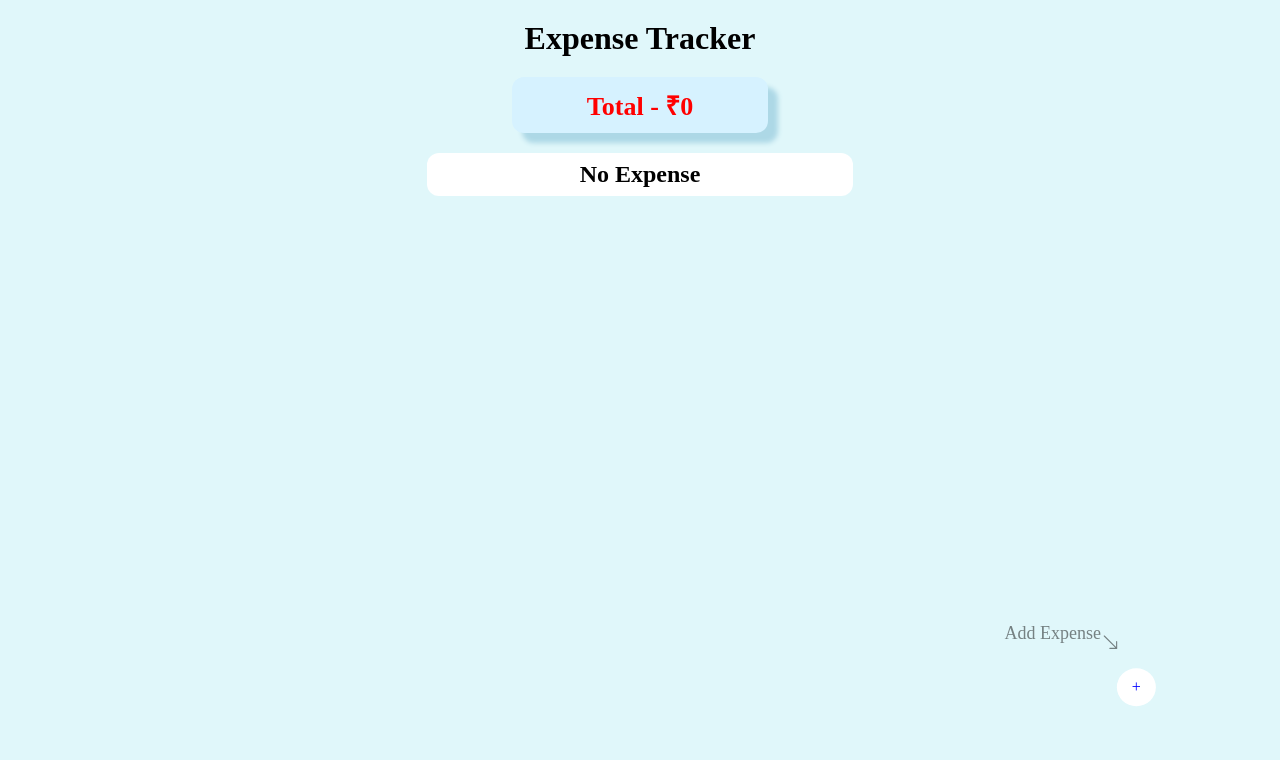
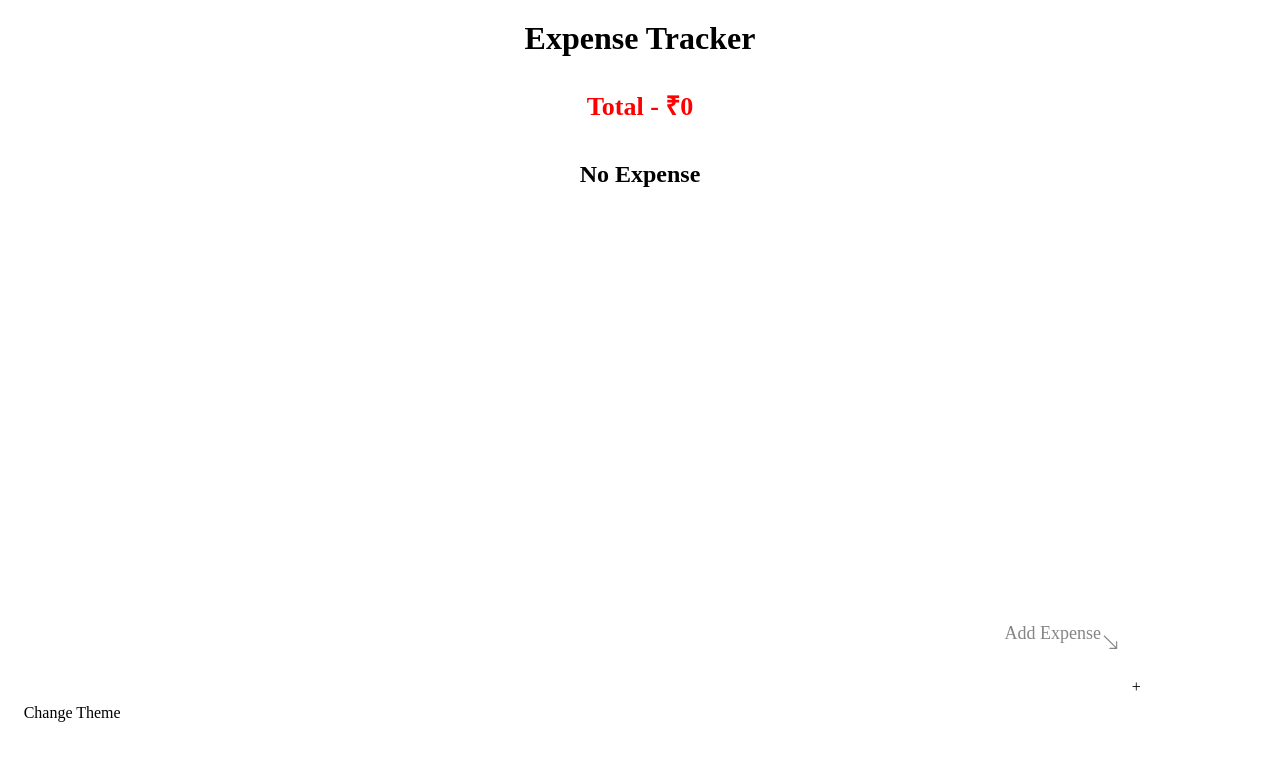
Before and after one commit to pancholiraj27/expenseTracker, a React (Create React App) app: page / in a window 1280 px wide. Shown: the top 760 px of the page. Built offline with nearby package versions, Linux system fonts and the light colour scheme.

Commit message:
added background changing system

```diff
--- a/src/App.css
+++ b/src/App.css
@@ -1,5 +1,57 @@
+.cyan {
+  --bgColor: #e0f7fa;
+  --bgOutside: #ffffff;
+  --totalBox: #d6f2ff
+  --textColor: #000000;
+  --expense: #ff0000;
+  --addBtn: #0000ff;
+  --addBtnHover: #ffffff;
+  --bgAddHover: black;
+  --boxShadow: lightblue;
+  --btnColor: lightblue;
+  --bgColorOpacity: rgba(0, 0, 0, 0.7);
+  --headingColor: black;
+  --borderRadius: black;
+}
+
+.black {
+  --bgColor: rgb(0, 0, 0);
+  --bgOutside: #ffffff;
+  --totalBox: rgb(15, 13, 13);
+  --textColor: black;
+  --expense: #ff0000;
+  --addBtn: #0000ff;
+  --addBtnHover: black;
+  --bgAddHover:#d3d3d3;
+  --boxShadow: #a1a1a1;
+  --btnColor: #a1a1a1;
+  --bgColorOpacity: rgba(255,255,255,.9);
+  --headingColor: white;
+--borderRadius: white;
+}
+
+.white {
+  --bgColor: rgb(255, 255, 255);
+  --bgOutside: black;
+  --totalBox: rgb(255, 249, 249);
+  --totalBox: rgb(255, 249, 249);
+  --textColor: white;
+  --expense: #ff0000;
+  --addBtn: #0000ff;
+  --addBtnHover: rgb(209, 208, 208);
+  --bgAddHover: black;
+  --boxShadow: #494949;
+  --btnColor: #494949;
+  --bgColorOpacity: rgb(0, 0, 0 , .9);
+  --headingColor: black;
+  --borderRadius: black;
+}
+
+
+
+
 .mainContainer {
-  background-color: #e0f7fa;
+  background-color: var(--bgColor);
   width: 100%;
   min-height: 100vh;
   text-align: center;
@@ -13,11 +65,12 @@
 
 .innerContainer .heading {
   padding-top: 20px;
+  color: var(--headingColor);
 }
 .addExpense {
   position: fixed;
-  color: blue;
-  background-color: white;
+  color: var(--addBtn);
+  background-color: var(--bgOutside);
   border-radius: 50%;
   padding: 10px 15px;
   left: 90%;
@@ -27,8 +80,9 @@
 }
 
 .addExpense:hover {
-  color: white;
-  background-color: black;
+  color: var(--addBtnHover);
+  background-color: var(--bgAddHover);
+  /* background-color: white; */
   transition: 0.3s ease-in;
 }
 
--- a/src/App.js
+++ b/src/App.js
@@ -2,12 +2,15 @@ import { useEffect, useState } from "react";
 import "./App.css";
 import ExpenseTotal from "./components/ExpenseTotal";
 import { BsArrowDownRight } from "react-icons/bs";
-
-const TITLE = "Expense Tracker";
+import ColorChanger from "./components/ColorChanger";
 
 function App() {
   const [inputOn, setInputOn] = useState(false);
   const [showExpense, setShowExpense] = useState(true);
+
+  // for toggle change color
+  const [showColors, setShowColors] = useState(false);
+  const [bgColors, setBgColors] = useState("blue");
 
   // if localStorage not set this will set
   useEffect(() => {
@@ -17,42 +20,57 @@ function App() {
       console.log("not there");
     }
     document.title = "Expense Tracker";
+    document.lo = "Expense Tracker";
   });
-
+  console.log(bgColors);
   return (
     <>
-      <div className="mainContainer">
+      <div
+        className={`mainContainer ${bgColors}`}
+        onClick={() => setShowColors(false)}
+      >
         <div className="innerContainer">
           <h1 className="heading">Expense Tracker</h1>
           <ExpenseTotal
             inputOn={inputOn}
             setInputOn={setInputOn}
             setShowExpense={setShowExpense}
+            setShowColors={setShowColors}
           />
         </div>
       </div>
-
       {/* arrow indicates when no expenses there */}
       {showExpense ? (
-        <p className="addArrow">
+        <p className={`addArrow ${bgColors}`}>
           Add Expense
           <span className="arrowIcon">
             <BsArrowDownRight />
           </span>
         </p>
       ) : null}
-
       {/* add button toggles when creating  */}
       {!inputOn ? (
         <span
           onClick={() => {
             setInputOn(true);
             setShowExpense(false);
+            setShowColors(false);
           }}
-          className="addExpense"
+          className={`addExpense ${bgColors}`}
         >
           +
         </span>
+      ) : null}
+
+      {!inputOn ? (
+        <>
+          <ColorChanger
+            showColors={showColors}
+            setShowColors={setShowColors}
+            bgColors={bgColors}
+            setBgColors={setBgColors}
+          />
+        </>
       ) : null}
     </>
   );
--- /dev/null
+++ b/src/components/ColorChange.css
@@ -0,0 +1,21 @@
+.colorBoxes {
+  position: fixed;
+  left: 2%;
+  bottom: 10%;
+  transform: translate(-2%, 10%);
+  cursor: pointer;
+}
+
+.color {
+  height: 1px;
+  padding: 20px 0px;
+  border-radius: 50%;
+  width: 50%;
+  margin: 20px;
+  border: 1px solid var(--bgAddHover);
+}
+
+.showColors {
+  /* color: var(--bgOutside); */
+  color: var(--headingColor);
+}
--- /dev/null
+++ b/src/components/ColorChanger.js
@@ -0,0 +1,32 @@
+import React, { useState } from "react";
+import "./ColorChange.css";
+const ColorChanger = ({ bgColors, setBgColors, showColors, setShowColors }) => {
+  const colors = ["cyan", "black", "white"];
+
+  return (
+    <>
+      <div className={`colorBoxes ${bgColors}`}>
+        <div className="showColors" onClick={() => setShowColors(!showColors)}>
+          <span>Change Theme</span>
+        </div>
+        {showColors
+          ? colors.map((col, ind) => {
+              return (
+                <div
+                  key={ind}
+                  className="color"
+                  onClick={() => {
+                    setBgColors(col);
+                    setShowColors(false);
+                  }}
+                  style={{ backgroundColor: col }}
+                ></div>
+              );
+            })
+          : null}
+      </div>
+    </>
+  );
+};
+
+export default ColorChanger;
--- a/src/components/ExpenseInput.css
+++ b/src/components/ExpenseInput.css
@@ -1,16 +1,17 @@
 .mainExpenseInput {
-  background-color: rgba(0, 0, 0, 0.756);
+  background-color: var(--bgColorOpacity);
   position: fixed;
   top: 0;
   bottom: 0;
   left: 0;
   right: 0;
-  transition: 5s ease-in;
+  transition: 2s ease-in;
   margin: 0 auto;
 }
 
 .expenseInput {
-  background-color: white;
+  transition: 2s ease-in;
+  background-color: var(--bgColor);
   position: fixed;
   top: 50%;
   left: 50%;
@@ -22,6 +23,7 @@
 }
 
 .from {
+  transition: 2s ease-in;
   display: flex;
   flex-direction: column;
   text-align: start;
@@ -32,6 +34,7 @@
 }
 
 .from input {
+  transition: 2s ease-in;
   padding: 10px 15px;
   border-radius: 12px;
   border: 1px solid black;
@@ -42,19 +45,21 @@
 }
 
 .from button {
+  transition: 2s ease-in;
   padding: 10px;
   border-radius: 12px;
   margin: 10px 0;
   border: none;
   width: 30%;
   margin: 10px auto;
-  background: cornflowerblue;
+  background: var(--btnColor);
   cursor: pointer;
+  color: var(--textColor);
 }
 
 /* for error code */
 .expenseAmountHide {
-  color: red;
+  color: var(--expense);
   transition: 0.2s ease-in;
   /* display: ; */
 }
@@ -64,12 +69,12 @@
 }
 
 .expenseNameHide {
-  color: red;
+  color: var(--expense);
   transition: 0.2s ease-in;
 }
 
 .from input.highlightForm {
-  border: 1px solid red;
+  border: 1px solid var(--expense);
   transition: 0.2s ease-out;
 }
 button:hover {
--- a/src/components/ExpenseInput.js
+++ b/src/components/ExpenseInput.js
@@ -1,7 +1,7 @@
 import React, { useContext, useState } from "react";
 import { ThemProvider } from "./ExpenseTotal";
 import "./ExpenseInput.css";
-const ExpenseInput = () => {
+const ExpenseInput = ({ setShowColors }) => {
   const [expenseNameError, setExpenseNameError] = useState(false);
   const [expenseAmountError, setExpenseAmountError] = useState(false);
 
@@ -53,6 +53,7 @@ const ExpenseInput = () => {
             }
       );
       await setExpenses(updateExpense);
+      setShowColors(false);
       setInputOn(false);
       setIsEditing(false);
       setTotal(parseInt(total - parseInt(exAmount) + parseInt(expenseAmount)));
@@ -82,6 +83,7 @@ const ExpenseInput = () => {
       ...expenses,
     ]);
     setTotal(parseInt(expenseAmount) + total);
+    setShowColors(false);
     setInputOn(false);
     setExpenseAmount("");
     setExpenseName("");
@@ -99,6 +101,7 @@ const ExpenseInput = () => {
           setIsEditing(false);
           setExpenseAmount("");
           setExpenseName("");
+          setShowColors(false);
         }}
       ></div>
       <div className="expenseInput" onClick={() => setInputOn(true)}>
--- a/src/components/ExpenseList.css
+++ b/src/components/ExpenseList.css
@@ -13,12 +13,14 @@
   align-items: center;
   padding: 10px;
   border-radius: 12px;
-  background-color: white;
+  color: var(--bgColor);
+  background-color: var(--bgOutside);
   margin: 10px 0;
+  color: var(--textColor);
 }
 
 .expenseList ul li:hover {
-  box-shadow: 10px 10px 5px lightblue;
+  box-shadow: 10px 10px 5px var(--boxShadow);
   transform: scale(1.01);
 }
 
@@ -32,7 +34,7 @@ span {
   margin: 10px 0;
 }
 .expenseList ul li .detail span {
-  color: red;
+  color: var(--expense);
 }
 
 .expenseList .buttons {
@@ -47,9 +49,10 @@ span {
   padding: 10px;
   background: none;
   font-size: 16px;
+  color: var(--textColor);
 }
 
-.btnDelEdt:hover {
+.btnDelEdt:first-child:hover {
   color: rgb(1, 255, 1);
 }
 .btnDelEdt:last-child:hover {
@@ -57,7 +60,7 @@ span {
 }
 
 .noExpense {
-  background-color: white;
+  background-color: var(--bgOutside);
   border-radius: 12px;
   padding: 8px;
   width: 80%;
--- a/src/components/ExpenseTotal.css
+++ b/src/components/ExpenseTotal.css
@@ -1,10 +1,10 @@
 .expenseTotal {
-  background-color: #d6f2ff;
+  background-color: var(--totalBox);
   border-radius: 12px;
   width: 50%;
   margin: 20px auto;
   color: red;
-  box-shadow: 10px 10px 5px lightblue;
+  box-shadow: 10px 10px 5px var(--boxShadow);
 }
 
 .expenseTotal h1 {
--- a/src/components/ExpenseTotal.js
+++ b/src/components/ExpenseTotal.js
@@ -4,7 +4,12 @@ import ExpenseList from "./ExpenseList";
 import "./ExpenseTotal.css";
 export const ThemProvider = createContext();
 
-const ExpenseTotal = ({ inputOn, setInputOn, setShowExpense }) => {
+const ExpenseTotal = ({
+  inputOn,
+  setInputOn,
+  setShowExpense,
+  setShowColors,
+}) => {
   const [total, setTotal] = useState(0);
   const [expenseName, setExpenseName] = useState("");
   const [expenseAmount, setExpenseAmount] = useState("");
@@ -60,7 +65,7 @@ const ExpenseTotal = ({ inputOn, setInputOn, setShowExpense }) => {
           <h1>Total - &#8377;{total}</h1>
         </div>
         <ExpenseList />
-        {inputOn ? <ExpenseInput /> : null}
+        {inputOn ? <ExpenseInput setShowColors={setShowColors} /> : null}
       </>
     </ThemProvider.Provider>
   );
```
Also changed, not shown: public/manifest.json, 1 other file (tests, documents, lock files or other folders).
